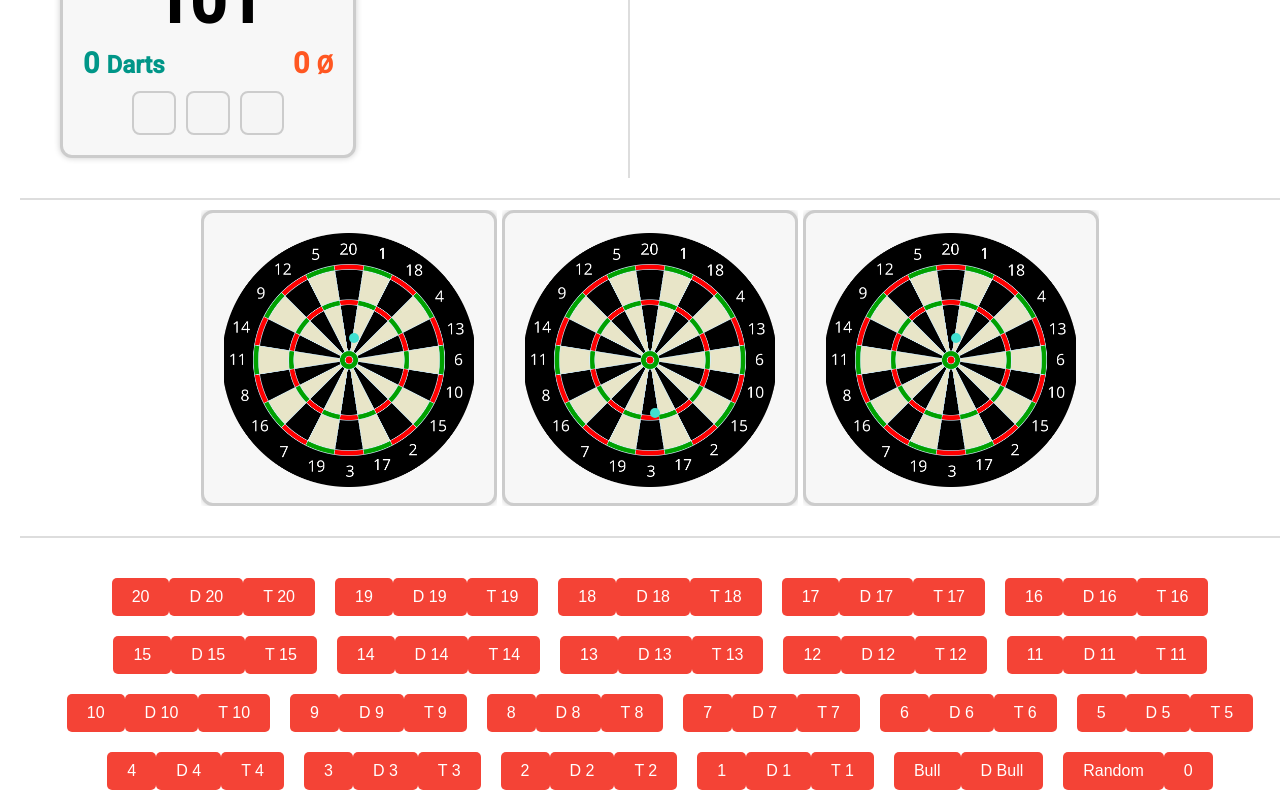
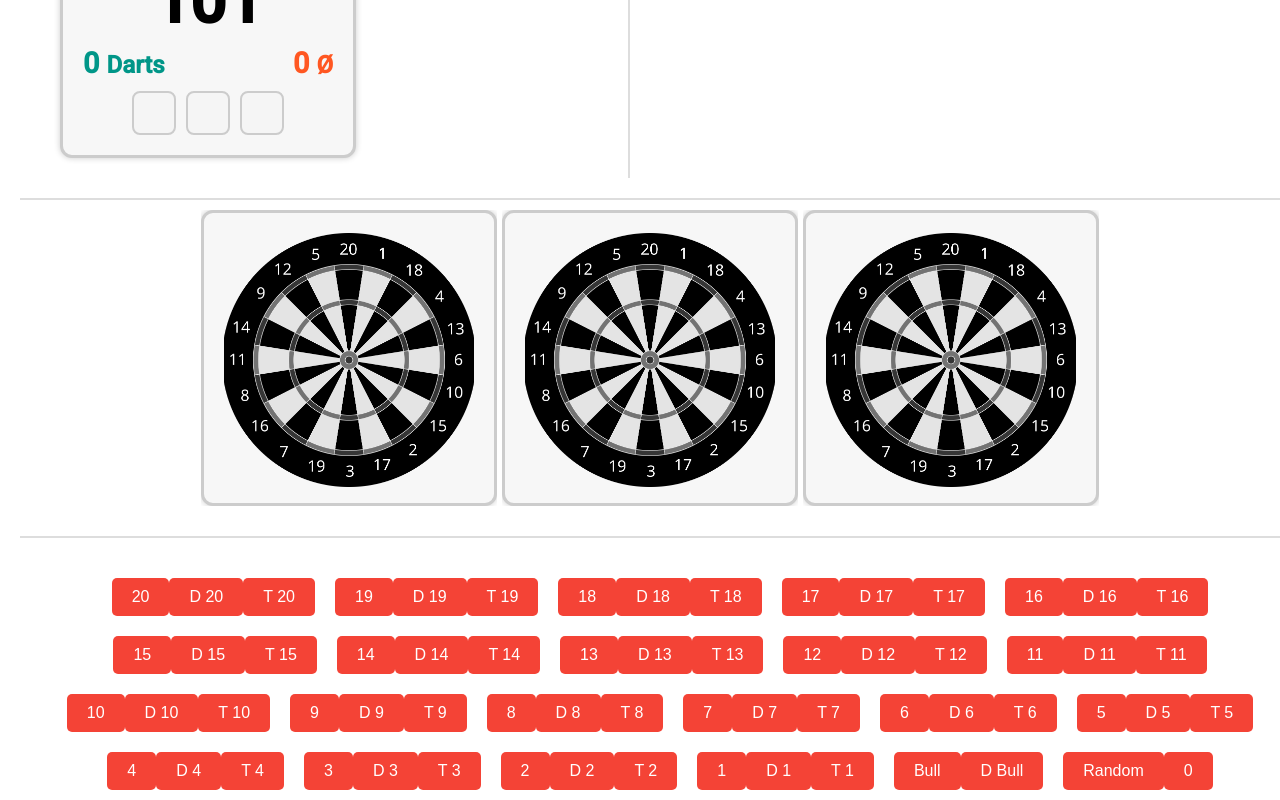
Before and after one commit to MobMonRob/automatedDartStudien, an Angular app in the folder app/: page /game/x01 in a window 1280 px wide. Shown: the part 999-1799 px from the top of the page. Built offline with nearby package versions, Linux system fonts and the light colour scheme.

Commit message:
disconnect logic from view, some minor flaws need to be fixed

```diff
--- a/app/src/app/components/game-pages/gamestate-x01/gamestate.component.html
+++ b/app/src/app/components/game-pages/gamestate-x01/gamestate.component.html
@@ -36,9 +36,9 @@
   </div>
 
   <div class="scoring-zoom-div">
-    <dartapp-scoring-zoom-view #zoomView1 [targetPosition]="{ x: 150, y: 125 }"></dartapp-scoring-zoom-view>
-    <dartapp-scoring-zoom-view #zoomView2 [targetPosition]="{ x: 150, y: 200 }"></dartapp-scoring-zoom-view>
-    <dartapp-scoring-zoom-view #zoomView3 [targetPosition]="{ x: 150, y: 125 }"></dartapp-scoring-zoom-view>
+    <div *ngFor="let dartPosition of currentDartPositions; let j = index">
+      <dartapp-scoring-zoom-view #zoomField [targetPosition]="{ x: dartPosition[0], y: dartPosition[1]}" [customId]="customId+j" [isThrown]="dartPosition.length>0"></dartapp-scoring-zoom-view>
+    </div>
   </div>
 
   <!-- Comment this out to get rid of Verticalscrollbar-->
--- a/app/src/app/components/game-pages/gamestate-x01/gamestate.component.ts
+++ b/app/src/app/components/game-pages/gamestate-x01/gamestate.component.ts
@@ -1,9 +1,7 @@
-import { Component, OnInit, ViewChild } from '@angular/core';
+import { ChangeDetectorRef, Component, OnInit, QueryList, ViewChildren } from '@angular/core';
 import { CommonModule } from '@angular/common';
-import { RouterOutlet } from '@angular/router';
 import { PlayerCardComponent } from '../player-card/player-card.component';
 import { ApiService } from '../../../services/api.service';
-import { DartEventService } from '../../../services/dart-event.service';
 import { GameStateX01 } from '../../../model/game.model';
 import { DebugNumberConsoleComponent } from "../../debug-number-console/debug-number-console.component";
 import { TopbarComponent } from "../../topbar/topbar.component";
@@ -14,14 +12,12 @@ import { ScoringZoomViewComponent } from "../../scoring-zoom-view/scoring-zoom-v
 @Component({
   selector: 'dartapp-gamestate',
   standalone: true,
-  imports: [CommonModule, RouterOutlet, PlayerCardComponent, DebugNumberConsoleComponent, TopbarComponent, ScoringZoomViewComponent],
+  imports: [CommonModule, PlayerCardComponent, DebugNumberConsoleComponent, TopbarComponent, ScoringZoomViewComponent],
   templateUrl: './gamestate.component.html',
   styleUrl: './gamestate.component.scss'
 })
 export class GamestateComponent implements OnInit, DebugComponent {
-  @ViewChild('zoomView1') zoomView1: ScoringZoomViewComponent | undefined;
-  @ViewChild('zoomView2') zoomView2: ScoringZoomViewComponent | undefined;
-  @ViewChild('zoomView3') zoomView3: ScoringZoomViewComponent | undefined;
+  @ViewChildren('zoomField') zoomFields!: QueryList<ScoringZoomViewComponent>;
 
   players: any[] = [];
   gameMode: string = "";
@@ -34,7 +30,9 @@ export class GamestateComponent implements OnInit, DebugComponent {
   gameIsRunning = false;
   bust = {bust: false, origin: ""};
 
-  constructor (private apiService: ApiService, private dartEventService: DartEventService) {}
+  customId = "mainZoomField"
+
+  constructor (private apiService: ApiService, private cdr: ChangeDetectorRef ) {}
 
   ngOnInit(){
     this.apiService.getInitStateOfCurrentGameX01().subscribe(game => {
@@ -95,7 +93,8 @@ export class GamestateComponent implements OnInit, DebugComponent {
     }
     this.currentDarts = gameState.players[this.currentPlayerIndex].currentDarts;
     this.currentDartPositions = gameState.players[this.currentPlayerIndex].currentDartPositions;
-    this.dartEventService.emitThrowEvent( (!calledByNextPlayer) ? this.currentDartPositions : [[],[],[]]);
+    var currentThrow = this.currentDartPositions[this.currentDarts.length-1]
+    this.triggerZoom(this.currentDarts.length-1, currentThrow[0], currentThrow[1], 2)
     this.darts = gameState.darts;
     this.averages = gameState.averages;
     this.currentPlayerIndex = gameState.currentPlayerIndex;
@@ -115,8 +114,11 @@ export class GamestateComponent implements OnInit, DebugComponent {
     playerCards[winnerIndex*2].classList.add('winner-card');
   }
 
-  private zoomInOnTarget(index: number, x: number, y: number, zoomLevel: number): void {
-
+  private triggerZoom(index: number, x: number, y: number, zoomLevel: number): void {
+    const zoomField = this.zoomFields.toArray()[index];
+    if (zoomField) {
+      this.cdr.detectChanges()
+      zoomField.zoomOnField(this.customId+index, x, y, zoomLevel);
+    }
   }
-
 }
--- a/app/src/app/components/scoring-zoom-view/scoring-zoom-view.component.html
+++ b/app/src/app/components/scoring-zoom-view/scoring-zoom-view.component.html
@@ -2,18 +2,18 @@
     <div class="dart-field" id="field">
         <div
             class="dart-wrapper"
-            [id]="'zoomfield'">
+            [id]="customId">
             <img
             [src]="dartboardImage"
             alt="Dartscheibe"
-            [ngClass]="{ 'grayscale' : !isCurrentFieldThrown()}"
+            [ngClass]="{ 'grayscale' : !isThrown}"
             class = "dartboard-image">
             <div
                 [id]="'point'"
                 class="dart-point hidden"
                 [style.left.px]="targetPosition.x"
                 [style.top.px]="targetPosition.y"
-                [ngClass]="{ 'visible': isCurrentFieldThrown(), 'hidden': !isCurrentFieldThrown() }"
+                [ngClass]="{ 'visible': isThrown, 'hidden': !isThrown }"
                 ></div>
         </div>
     </div>
--- a/app/src/app/components/scoring-zoom-view/scoring-zoom-view.component.ts
+++ b/app/src/app/components/scoring-zoom-view/scoring-zoom-view.component.ts
@@ -1,4 +1,4 @@
-import { Component, Input, OnInit, OnDestroy, ChangeDetectorRef, SimpleChanges, OnChanges } from '@angular/core';
+import { Component, Input } from '@angular/core';
 import { CommonModule } from '@angular/common';
 
 @Component({
@@ -8,50 +8,22 @@ import { CommonModule } from '@angular/common';
   templateUrl: './scoring-zoom-view.component.html',
   styleUrl: './scoring-zoom-view.component.scss'
 })
-export class ScoringZoomViewComponent implements OnInit, OnDestroy, OnChanges {
+export class ScoringZoomViewComponent {
   @Input() targetPosition!: { x: number, y: number };
+  @Input() customId!: string
+  @Input() isThrown!: boolean
 
   dartboardImage = 'assets/dartboardPicture.png';
 
-  constructor(private cdr: ChangeDetectorRef) {}
+  constructor() {}
 
-  ngOnInit(): void {
-    // this.dartFields = new Array(this.availableDarts).fill([]);
-    // this.throwDartEventSub = this.dartEventService.throwEvent$.subscribe((event) => {
-    //   this.dartFields = event.currentDartPositions
-    //   if(JSON.stringify(this.dartFields) === JSON.stringify([[], [], []])) { this.currentPlayerIndex = 0; this.calledAfterPlayerChange = true} else { this.currentPlayerIndex++; }
-    //   this.onDartHit();
-    //   this.calledAfterPlayerChange = false
-    // })
-  }
-
-  ngOnDestroy(): void {
-    this.targetPosition = { x: 0, y: 0 };
-  }
-
-  ngOnChanges(changes: SimpleChanges) {
-    if (changes['targetPosition']) {
-      const currentPosition = changes['targetPosition'].currentValue;
-      if (currentPosition) {
-        //this.zoomOnField(currentPosition);
-      }
-    }
-  }
-
-  onDartHit(): void {
-    const zoomLevel = 2;
-
-    // if(!this.calledAfterPlayerChange) {
-    //   this.cdr.detectChanges();
-    //   this.zoomOnField(this.currentPlayerIndex-1, this.dartFields[this.currentPlayerIndex-1][0], this.dartFields[this.currentPlayerIndex-1][1], zoomLevel);
-    // }
-  }
-
-  private zoomOnField(index: number, x: number, y: number, zoomlevel: number): void {
-    const zoomField = document.getElementById('zoomfield' + index);
+  zoomOnField(customId: string, x: number, y: number, zoomlevel: number): void {
+    const zoomField = document.getElementById(customId);
     if (zoomField) {
+      console.log(zoomField)
       const container = zoomField.parentElement;
       if (container) {
+        console.log(container)
         const containerWidth = container.offsetWidth;
         const containerHeight = container.offsetHeight;
 
@@ -85,8 +57,4 @@ export class ScoringZoomViewComponent implements OnInit, OnDestroy, OnChanges {
       }
      }
   }
-
-  isCurrentFieldThrown(): boolean {
-    return this.targetPosition.x !== 0 || this.targetPosition.y !== 0;
-  }
 }
--- a/app/src/app/components/topbar/topbar.component.html
+++ b/app/src/app/components/topbar/topbar.component.html
@@ -22,7 +22,7 @@
     <span class="close-btn" (click)="closeCalibrationPopup($event)">&times;</span>
     <h1>{{ currentHeading }}</h1>
     <div class="animation-container">
-      <dartapp-scoring-zoom-view [targetPosition]="{x:0, y:0}"></dartapp-scoring-zoom-view>
+      <dartapp-scoring-zoom-view #calibrationZoom [targetPosition]="{x:calibrationPositions[currentStep-1][0], y:calibrationPositions[currentStep-1][1]}" [isThrown]="true" [customId]="customId"></dartapp-scoring-zoom-view>
     </div>
     <p>Kalibrierungsfortschritt: {{ currentStep }}/4</p>
   </div>
--- a/app/src/app/components/topbar/topbar.component.ts
+++ b/app/src/app/components/topbar/topbar.component.ts
@@ -1,8 +1,7 @@
 import { CommonModule } from '@angular/common';
-import { Component } from '@angular/core';
+import { Component, ViewChild, ChangeDetectorRef } from '@angular/core';
 import { Router } from '@angular/router';
 import { ScoringZoomViewComponent } from '../scoring-zoom-view/scoring-zoom-view.component';
-import { DartEventService } from '../../services/dart-event.service';
 
 @Component({
   selector: 'dartapp-topbar',
@@ -12,12 +11,19 @@ import { DartEventService } from '../../services/dart-event.service';
   styleUrl: './topbar.component.scss'
 })
 export class TopbarComponent {
+  @ViewChild("calibrationZoom") zoomField : ScoringZoomViewComponent | undefined
+
   isPopupVisible: boolean = false;
   currentStep = 0;
   currentHeading = '';
   headingTmpl = 'Kalibrierung Dart ';
+  customId = "calibrateField"
 
-  constructor(private router: Router, private dartEventService: DartEventService) {}
+  calibrationPositions: number[][] = [
+    [100,200], [150,150], [120,100], [200,100]
+  ]
+
+  constructor(private router: Router, private cdr: ChangeDetectorRef) {}
 
   navHome(){
     this.router.navigateByUrl('/');
@@ -47,7 +53,7 @@ export class TopbarComponent {
     if (this.currentStep < 4) {
       this.currentStep++;
       this.currentHeading = this.headingTmpl + (this.currentStep);
-      this.dartEventService.emitThrowEvent([[127,125]])
+      this.triggerZoom()
       setTimeout(() => {
         this.showNextStep();
       }, 10000);
@@ -58,4 +64,11 @@ export class TopbarComponent {
     this.currentStep = 0;
     this.currentHeading = '';
   }
+
+  triggerZoom() {
+    if(this.zoomField){
+      this.cdr.detectChanges()
+      this.zoomField.zoomOnField(this.customId, this.calibrationPositions[this.currentStep-1][0],  this.calibrationPositions[this.currentStep-1][1], 2)
+    }
+  }
 }
--- a/app/src/app/services/dart-event.service.ts
+++ /dev/null
@@ -1,14 +0,0 @@
-import { Injectable } from '@angular/core';
-import { Subject } from 'rxjs';
-
-@Injectable({
-  providedIn: 'root'
-})
-export class DartEventService {
-  private throwEventSubject = new Subject< { currentDartPositions: number[][] } >();
-  throwEvent$ = this.throwEventSubject.asObservable();
-
-  emitThrowEvent(currentDartPositions: number[][]) {
-    this.throwEventSubject.next( { currentDartPositions } );
-  }
-}
```
Also changed, not shown: 1 other file (tests, documents, lock files or other folders).
